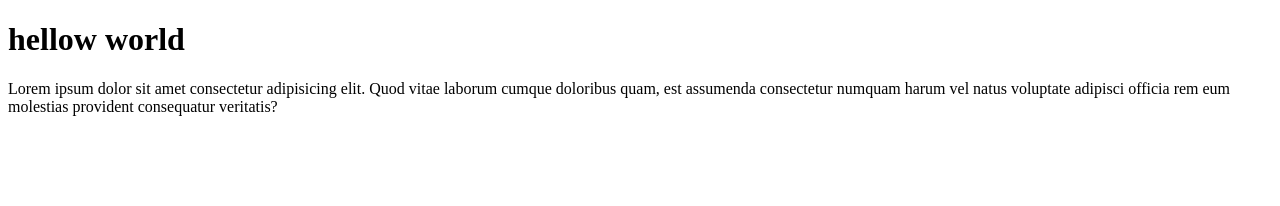
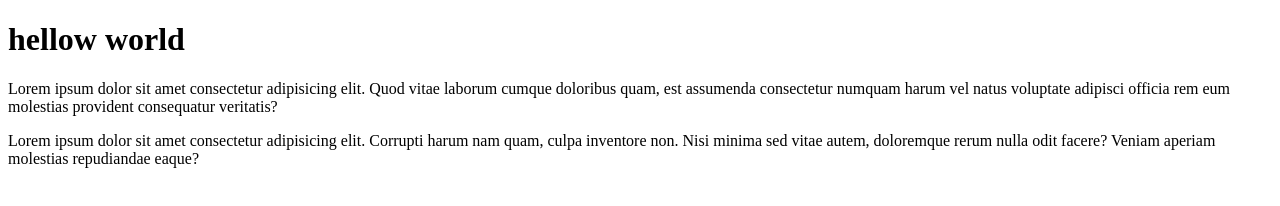
Before and after one commit to yusuftobing/yusuf-git-test, a plain HTML site: page index.html in a window 1280 px wide. Drawn offline with Linux system fonts and the light colour scheme.

Commit message:
menambahkan paragraf di index.html

```diff
--- a/index.html
+++ b/index.html
@@ -8,5 +8,6 @@
   <body>
     <h1>hellow world</h1>
     <p>Lorem ipsum dolor sit amet consectetur adipisicing elit. Quod vitae laborum cumque doloribus quam, est assumenda consectetur numquam harum vel natus voluptate adipisci officia rem eum molestias provident consequatur veritatis?</p>
+    <p>Lorem ipsum dolor sit amet consectetur adipisicing elit. Corrupti harum nam quam, culpa inventore non. Nisi minima sed vitae autem, doloremque rerum nulla odit facere? Veniam aperiam molestias repudiandae eaque?</p>
   </body>
 </html>
```
